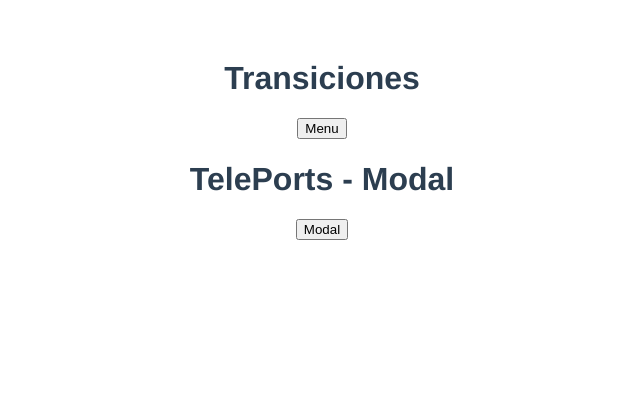
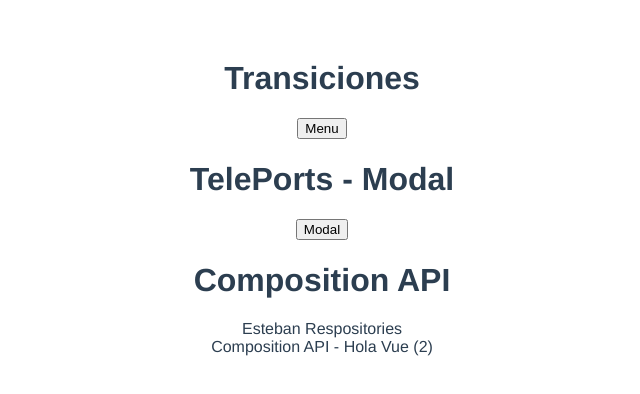
Before and after one commit to stban94diaz/vue-basic-concepts, a Vue app: page / in a window 1280 px wide. Shown: the top 394 px of the page, without its empty margins (318-958 px from the left). Built offline with nearby package versions, Linux system fonts and the light colour scheme.

Commit message:
:tada: Composition API

```diff
--- a/src/App.vue
+++ b/src/App.vue
@@ -9,19 +9,26 @@
     <h1>TelePorts - Modal</h1>
     <Modal />
   </div>
+  <div>
+    <h1>Composition API</h1>
+    <UserRepositories :user="'Esteban'" />
+    <Home />
+  </div>
 </template>
 
 <script>
 // Components
 import Menu from "./components/Menu.vue";
 import Modal from "./components/Modal.vue";
+import UserRepositories from "./components/UserRepositories.vue";
+import Home from "./components/Home.vue";
 
 // Mixins
 import base from "@/mixins/base.js";
 
 export default {
   name: "App",
-  components: { Menu, Modal },
+  components: { Menu, Modal, UserRepositories, Home },
   mixins: [base],
 };
 </script>
--- /dev/null
+++ b/src/components/Home.vue
@@ -0,0 +1,19 @@
+<!-- eslint-disable vue/multi-word-component-names -->
+<template>
+  <div>Composition API - {{ text }} ({{ obj.counter }})</div>
+</template>
+
+<script>
+import { reactive, ref } from "vue";
+
+export default {
+  setup() {
+    const text = ref("Hola Vue");
+    const obj = reactive({ counter: 0 });
+
+    setInterval(() => obj.counter++, 2000);
+
+    return { text, obj };
+  },
+};
+</script>
--- /dev/null
+++ b/src/components/UserRepositories.vue
@@ -0,0 +1,35 @@
+<template>
+  <div>{{ user }} Respositories</div>
+</template>
+
+<script>
+import { onMounted } from "vue";
+
+export default {
+  props: {
+    user: {
+      type: String,
+      required: true,
+    },
+  },
+  data: () => ({
+    repositories: [], // 1
+    filters: {}, // 3
+    searchQuery: "", // 2
+  }),
+  setup(props, ctx) {
+    console.log(props, ctx);
+    onMounted(() => console.log("onMounted - composition API"));
+  },
+  computed: {
+    filteredRepositories() {
+      // 3
+      return null;
+    },
+    repositoriesMatchingSearchQuery() {
+      // 2
+      return null;
+    },
+  },
+};
+</script>
```
